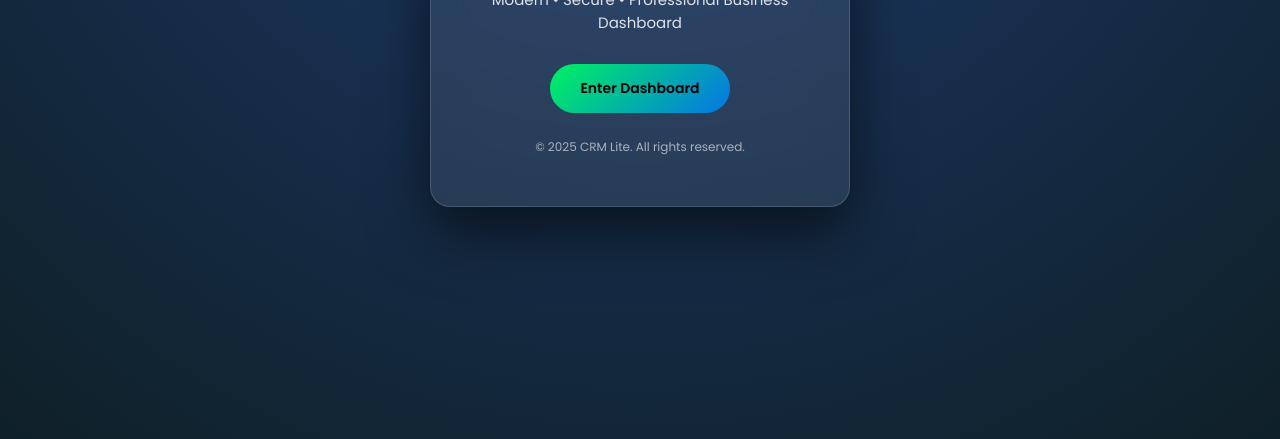
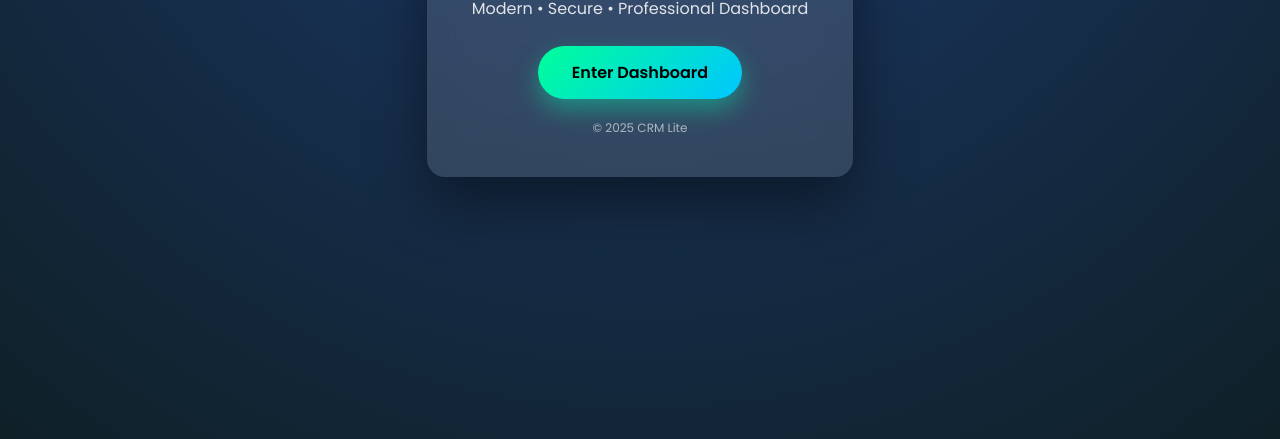
Before and after one commit to shriharshkenchugundi2424-create/crm-lite, a plain HTML site: page index.html in a window 1280 px wide. Shown: the part 361-800 px from the top of the page. Drawn offline with Linux system fonts and the light colour scheme.

Commit message:
Update index.html

```diff
--- a/index.html
+++ b/index.html
@@ -2,10 +2,10 @@
 <html lang="en">
 <head>
   <meta charset="UTF-8" />
-  <title>CRM Lite — Professional Dashboard</title>
+  <title>CRM Lite</title>
 
-  <!-- Google Font (Premium Look) -->
-  <link href="https://fonts.googleapis.com/css2?family=Poppins:wght@300;400;600;700&display=swap" rel="stylesheet">
+  <!-- Google Font -->
+  <link href="https://fonts.googleapis.com/css2?family=Poppins:wght@300;400;600&display=swap" rel="stylesheet">
 
   <style>
     * {
@@ -19,67 +19,69 @@
       height: 100vh;
       background: radial-gradient(circle at top, #1e3c72, #0f2027);
       display: flex;
+      align-items: center;
       justify-content: center;
-      align-items: center;
-      color: white;
+      color: #fff;
     }
 
     .card {
-      background: rgba(255, 255, 255, 0.08);
-      backdrop-filter: blur(18px);
-      border-radius: 20px;
-      padding: 50px;
-      width: 420px;
-      box-shadow: 0 25px 60px rgba(0, 0, 0, 0.6);
+      background: rgba(255, 255, 255, 0.12);
+      backdrop-filter: blur(14px);
+      padding: 40px 45px;
+      border-radius: 18px;
       text-align: center;
-      border: 1px solid rgba(255, 255, 255, 0.15);
+      box-shadow: 0 25px 60px rgba(0,0,0,0.45);
+      animation: float 4s ease-in-out infinite;
+    }
+
+    @keyframes float {
+      0% { transform: translateY(0); }
+      50% { transform: translateY(-10px); }
+      100% { transform: translateY(0); }
     }
 
     h1 {
       font-size: 36px;
-      font-weight: 700;
+      font-weight: 600;
       margin-bottom: 10px;
-      letter-spacing: 1px;
     }
 
     p {
-      font-size: 15px;
       opacity: 0.85;
-      margin-bottom: 30px;
+      margin-bottom: 25px;
     }
 
-    .btn {
-      padding: 14px 30px;
+    a {
+      display: inline-block;
+      padding: 14px 34px;
       border-radius: 30px;
-      border: none;
-      font-size: 14px;
+      background: linear-gradient(135deg, #00ff99, #00c6ff);
+      color: #000;
+      text-decoration: none;
       font-weight: 600;
-      background: linear-gradient(135deg, #00f260, #0575e6);
-      color: #000;
-      cursor: pointer;
-      transition: transform 0.3s, box-shadow 0.3s;
+      transition: 0.3s;
+      box-shadow: 0 10px 25px rgba(0,255,180,0.4);
     }
 
-    .btn:hover {
-      transform: translateY(-3px);
-      box-shadow: 0 15px 35px rgba(0, 242, 96, 0.4);
+    a:hover {
+      transform: scale(1.08);
+      box-shadow: 0 15px 40px rgba(0,255,180,0.7);
     }
 
     footer {
-      margin-top: 25px;
+      margin-top: 20px;
       font-size: 12px;
       opacity: 0.6;
     }
   </style>
 </head>
+
 <body>
-
   <div class="card">
     <h1>CRM Lite</h1>
-    <p>Modern • Secure • Professional Business Dashboard</p>
-    <button class="btn">Enter Dashboard</button>
-    <footer>© 2025 CRM Lite. All rights reserved.</footer>
+    <p>Modern • Secure • Professional Dashboard</p>
+    <a href="#">Enter Dashboard</a>
+    <footer>© 2025 CRM Lite</footer>
   </div>
-
 </body>
 </html>
```
